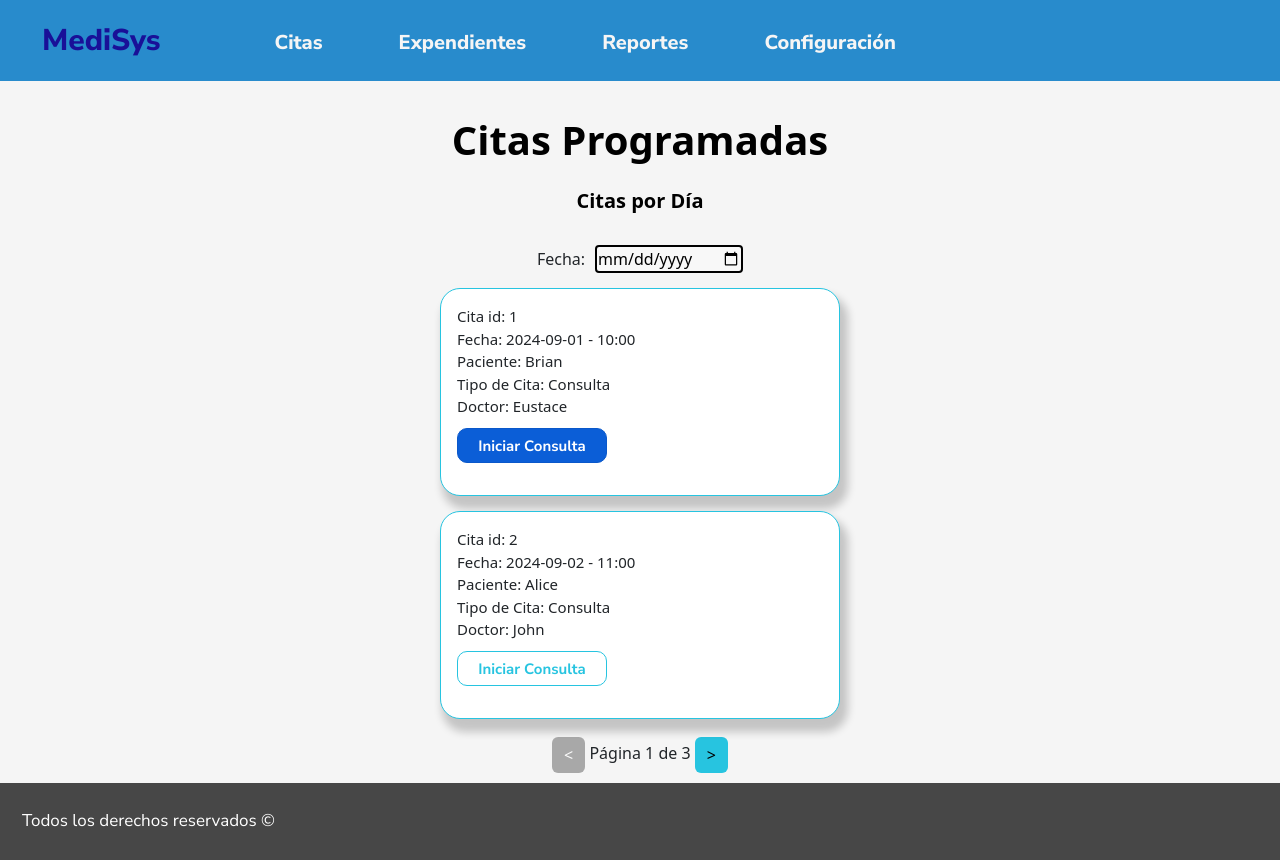
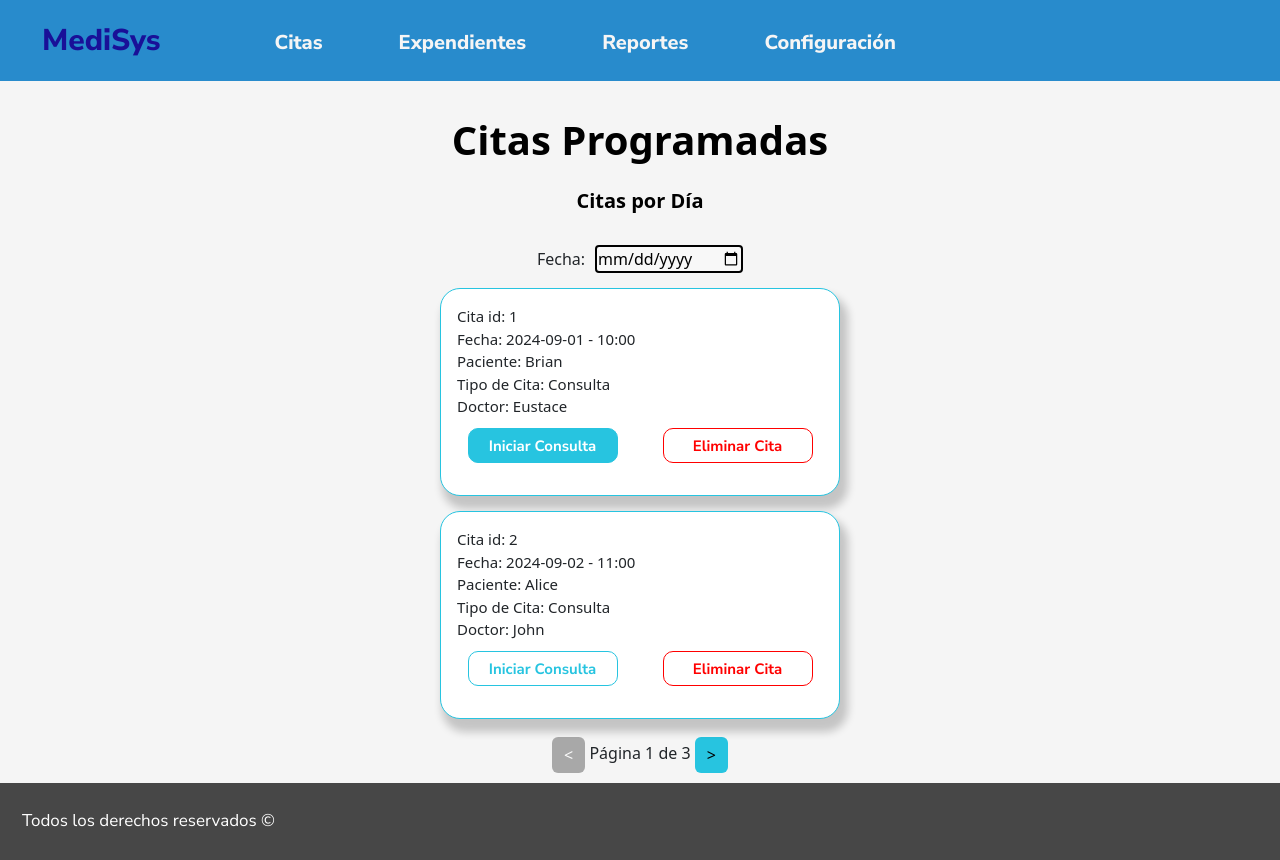
Before and after one commit to Brian-Esq/Consultorio-Medico-APS, a React (Create React App) app: page /citas in a window 1280 px wide. In both pictures the pointer is over the button 532 px from the left and 445 px from the top of the page. Built offline with nearby package versions, Linux system fonts and the light colour scheme.

Commit message:
Agregado botón para cancelar citas

```diff
--- a/src/Componentes/Programaciones/programaciones.css
+++ b/src/Componentes/Programaciones/programaciones.css
@@ -48,8 +48,57 @@
     margin-top: 10px;
     margin-bottom: 10px;
     border-color: rgb(39, 196, 224);
-    float: left;
+    float: none;
   }
+
+.initCons:hover,
+.initCons:active,
+.initCons:focus{
+    color: white;
+    font-weight: bold;
+    font-family: 'Nunito Sans', sans-serif;
+    background-color: rgb(39, 196, 224) !important;
+    width: 150px;
+    height: 35px;
+    border-radius: 10px;
+    font-size: 15px;
+    margin-top: 10px;
+    margin-bottom: 10px;
+    border-color: rgb(39, 196, 224) !important;
+    float: none;
+  }
+
+.delCitaBut{
+    background-color: white;
+    font-weight: bold;
+    font-family: 'Nunito Sans', sans-serif;
+    color: red;
+    width: 150px;
+    height: 35px;
+    border-radius: 10px;
+    font-size: 15px;
+    margin-top: 10px;
+    margin-bottom: 10px;
+    border-color: red;
+    float: none;
+  }
+
+.delCitaBut:hover,
+.delCitaBut:active,
+.delCitaBut:focus {
+    color: white !important;
+    font-weight: bold !important;
+    font-family: 'Nunito Sans', sans-serif !important;
+    background-color: red !important;
+    width: 150px !important;
+    height: 35px !important;
+    border-radius: 10px !important;
+    font-size: 15px !important;
+    margin-top: 10px !important;
+    margin-bottom: 10px !important;
+    border-color: red !important;
+    float: none !important;
+}
 
   .progData{
     float: left;
--- a/src/Componentes/Programaciones/programaciones.tsx
+++ b/src/Componentes/Programaciones/programaciones.tsx
@@ -21,6 +21,11 @@ const Programaciones: React.FC<ProgramacionesProps> = ({ id, fecha, hora, TipoCi
     const handleConsulta = (cita: ProgramacionesProps) => {
         navigate(`/consulta/${cita.id}`, { state: { cita } });
     };
+    const handleCncelacion = () => {
+        alert('La cita con el id ' + id + ' ha sido cancelada');
+    }
+
+
     const cita = { id, fecha, hora, TipoCita, Asistencia, Paciente, Empleado };
 
     return (
@@ -55,8 +60,11 @@ const Programaciones: React.FC<ProgramacionesProps> = ({ id, fecha, hora, TipoCi
                                 </Col>
                             </Row>
                             <Row>
-                                <Col>
+                                <Col xs={12} md={6}>
                                     <Button className="initCons" onClick={() => handleConsulta(cita)}>Iniciar Consulta</Button>
+                                </Col>
+                                <Col xs={12} md={6}>
+                                    <Button className="delCitaBut" onClick={() => handleCncelacion()} >Eliminar Cita</Button>
                                 </Col>
                             </Row>
                         </Card.Body>
--- a/src/Pages/Expedientes/expedientes.tsx
+++ b/src/Pages/Expedientes/expedientes.tsx
@@ -43,6 +43,7 @@ function Expedientes() {
             const filterExp = expedientes.find(expediente => expediente.PacId === IDInt);
             if (filterExp) {
                 setExpediente(filterExp);
+                setID('');
             } else {
                 alert('Paciente no encontrado');
                 setID('');
@@ -67,8 +68,7 @@ function Expedientes() {
                     <Row>
                         <Col>
                             <label className='insertDataText'>Ingrese el ID del paciente: </label>
-                            <input
-                                    name='costo'
+                            <input  name='InputDePaciente'
                                     autoComplete='off'
                                     className='inputPacID'
                                     value={ID}
```
